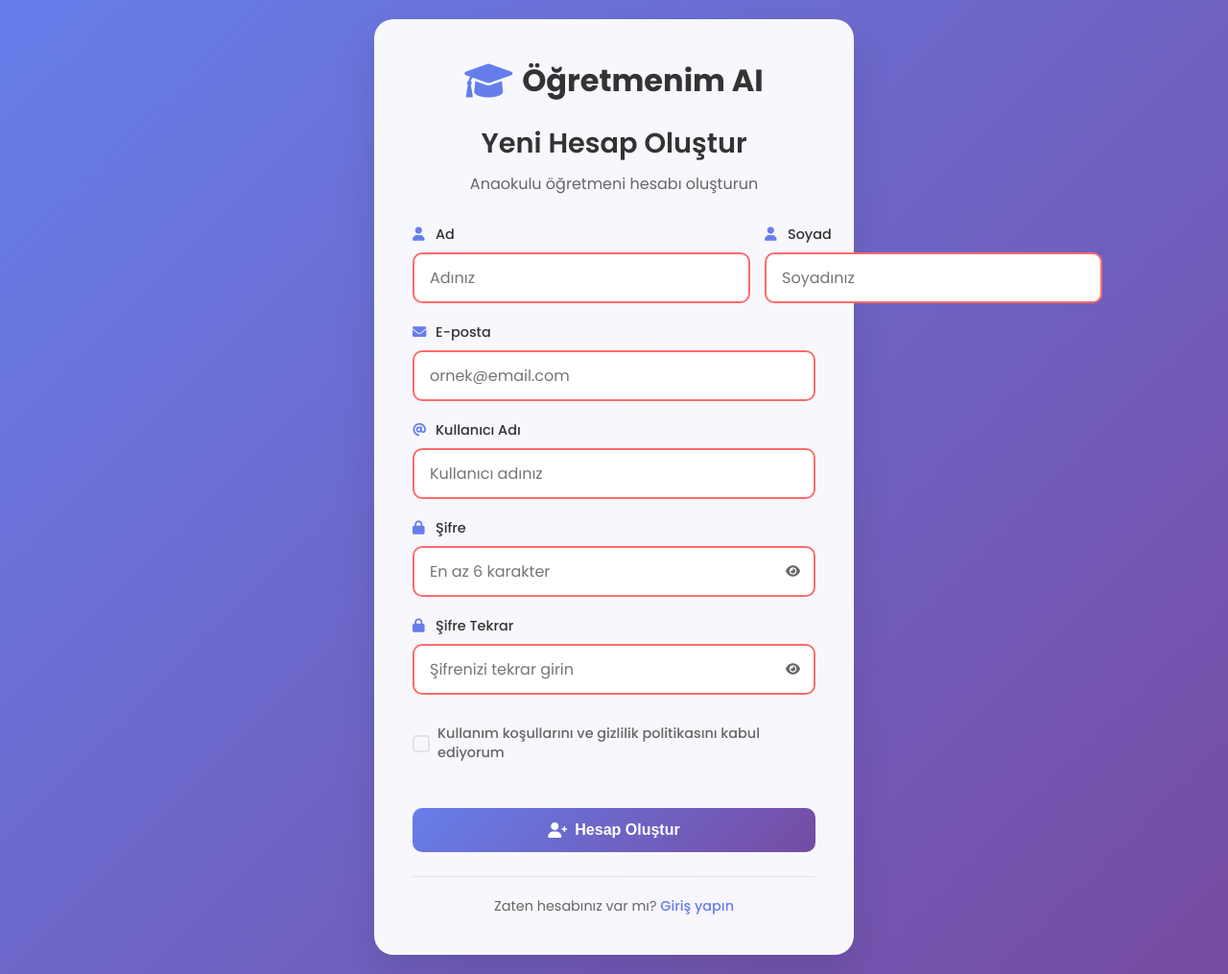
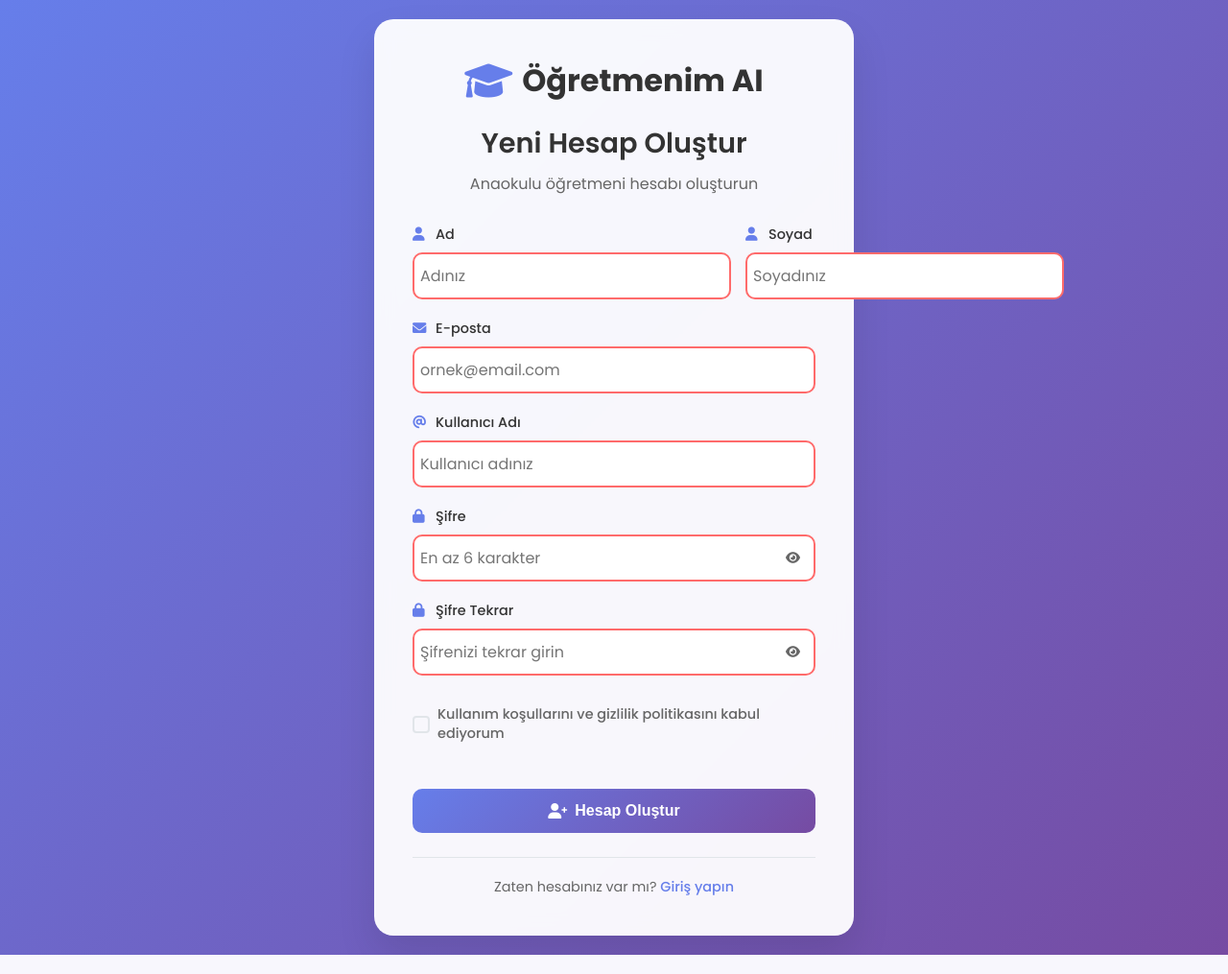
Before and after one commit to handeuygunn/BTK-Hackathon-2025-Ogretmenim-AI, a Python web app: template BTK Proje/templates/register.html in a window 1280 px wide. Shown: the whole page at 96% size. Run offline with Jinja, Linux system fonts and the light colour scheme; the template is opened without the code that fills it, so the values that code supplies are empty.

Commit message:
register css

```diff
--- a/BTK Proje/static/css/register.css
+++ b/BTK Proje/static/css/register.css
@@ -98,7 +98,7 @@ body {
 }
 
 .form-group input {
-  padding: 12px 16px;
+  padding: 10px 6px;
   border: 2px solid #e1e5e9;
   border-radius: 10px;
   font-size: 1rem;
```
